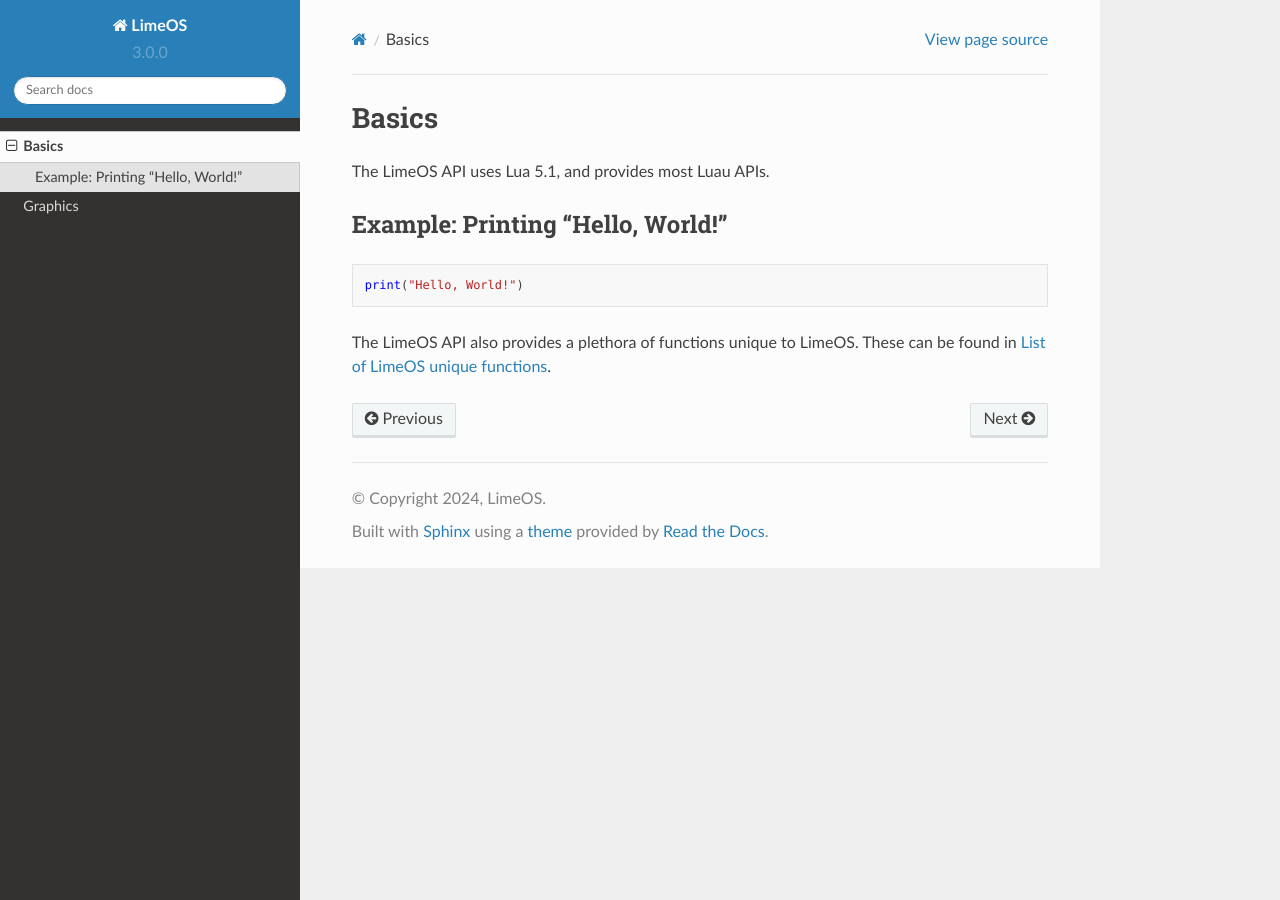
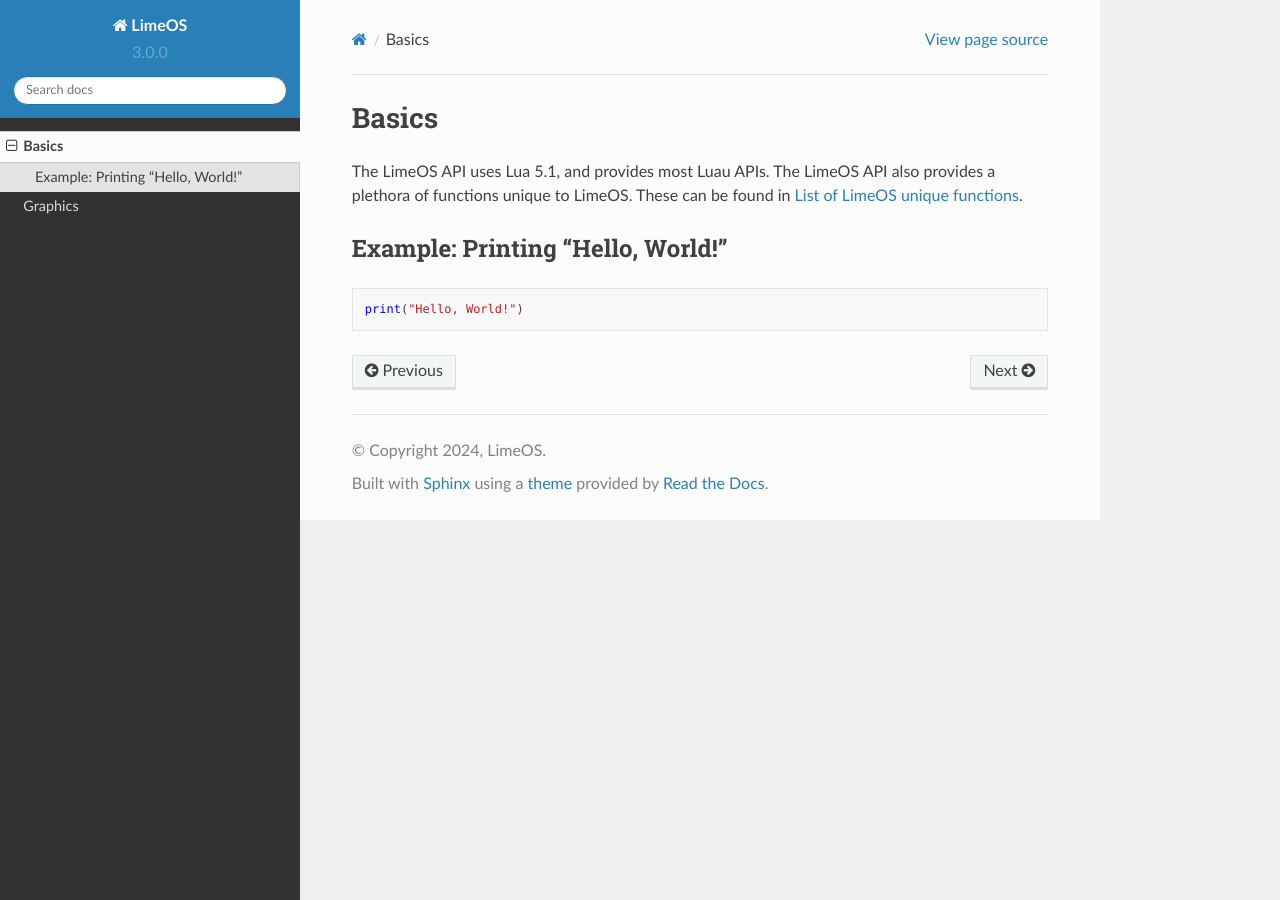
Before and after one commit to 10BitByte/LimeOS, a Sphinx documentation site: the page built from docs/source/basics.rst, in a window 1280 px wide. Built offline with Sphinx 7.4.7 and the Read the Docs theme 2.0.0, drawn with Linux system fonts in a browser that asks for light colours; part of the change alters nothing that is shown.

```diff
--- a/docs/source/basics.rst
+++ b/docs/source/basics.rst
@@ -2,6 +2,7 @@ Basics
 ======
 
 The LimeOS API uses Lua 5.1, and provides most Luau APIs.
+The LimeOS API also provides a plethora of functions unique to LimeOS. These can be found in :doc:`functions`.
 
 Example: Printing "Hello, World!"
 ---------------------------------
@@ -9,5 +10,3 @@ Example: Printing "Hello, World!"
 .. code-block:: luau
 
    print("Hello, World!")
-
-The LimeOS API also provides a plethora of functions unique to LimeOS. These can be found in :doc:`functions`.
```
